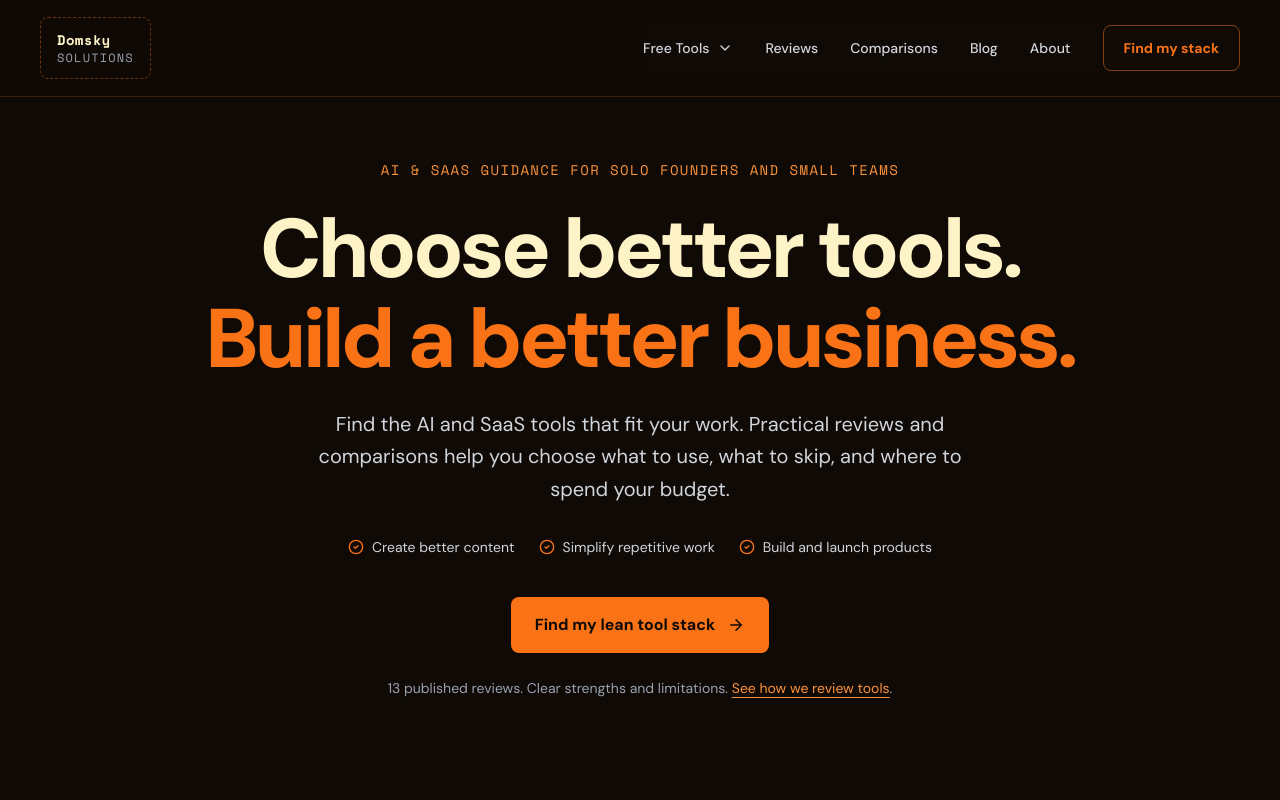
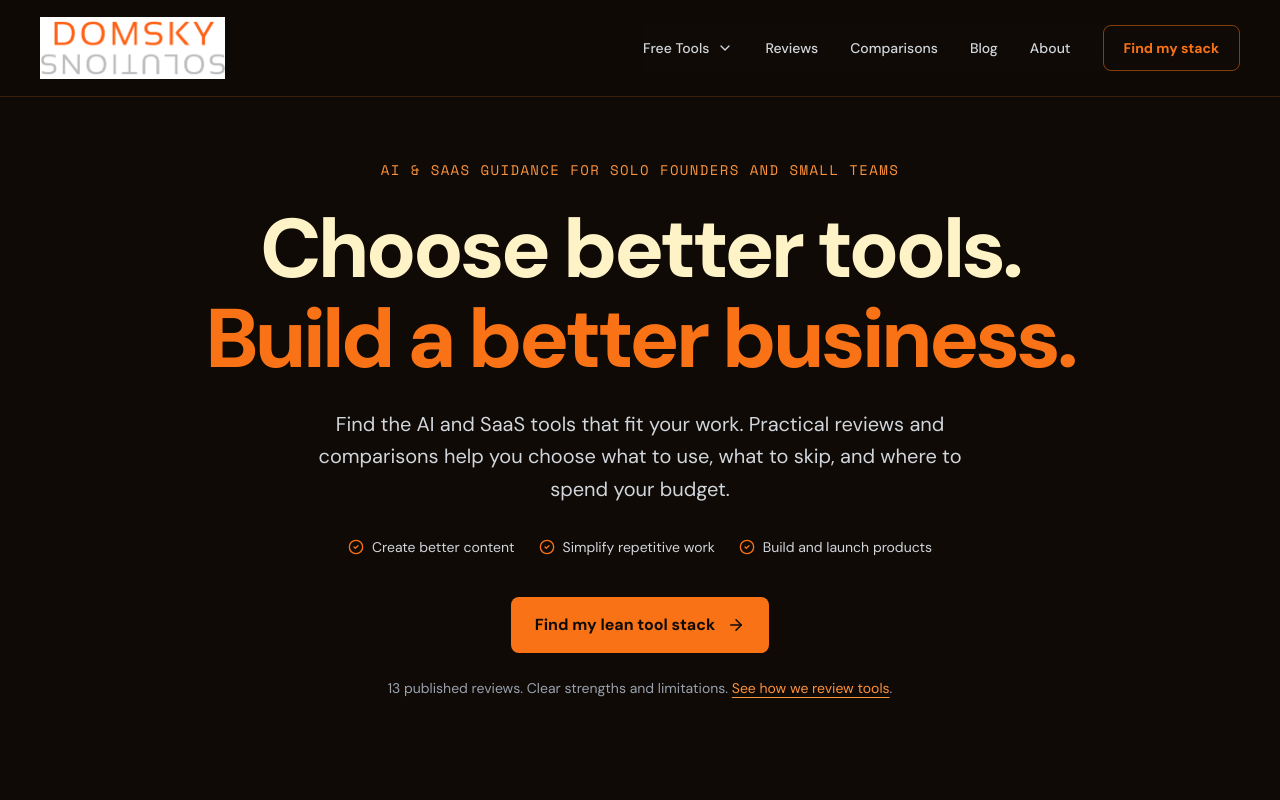
Before and after one commit to domskysolutions-collab/domskysolutions.com, a React (Vite) app: page / in a window 1280 px wide. Shown: the top 800 px of the page. Built offline with nearby package versions, Linux system fonts and the light colour scheme.

Commit message:
Replace navbar placeholder with supplied Domsky logo

```diff
--- a/src/components/Navbar.tsx
+++ b/src/components/Navbar.tsx
@@ -15,7 +15,9 @@ export const Navbar = () => {
   return <nav aria-label="Main navigation" className="fixed inset-x-0 top-0 z-50 bg-brand-bg/95 backdrop-blur-md border-b border-brand-border" onKeyDown={event=>{if(event.key==='Escape'){if(toolsOpen){setToolsOpen(false);toolsButton.current?.focus();}else{setOpen(false);menuButton.current?.focus();}}}}>
     <div className="max-w-7xl mx-auto px-6 lg:px-10">
       <div className="flex items-center justify-between gap-10 min-h-24">
-        <Link to="/" aria-label="Domsky Solutions home" className="shrink-0 rounded-lg border border-dashed border-brand-cyan/40 px-4 py-3 text-white font-mono text-sm font-bold tracking-wide">Domsky<span className="block text-xs text-gray-400 font-normal tracking-widest">SOLUTIONS</span></Link>
+        <Link to="/" aria-label="Domsky Solutions home" className="shrink-0 rounded-sm focus-visible:outline-2 focus-visible:outline-offset-4 focus-visible:outline-brand-cyan">
+          <img src="/images/domsky-logo.png" alt="Domsky Solutions" width={371} height={126} className="block w-[160px] sm:w-[185px] h-auto object-contain" />
+        </Link>
         <button ref={menuButton} type="button" className="lg:hidden p-3 text-white" aria-label={open?'Close navigation':'Open navigation'} aria-expanded={open} aria-controls="primary-navigation" onClick={()=>setOpen(!open)}>{open?<X/>:<Menu/>}</button>
         <div id="primary-navigation" className={`${open?'flex':'hidden'} lg:flex flex-col lg:flex-row lg:items-center gap-2 lg:gap-8 absolute lg:static top-full left-0 right-0 p-6 lg:p-0 bg-brand-bg max-h-[calc(100dvh-96px)] overflow-y-auto lg:overflow-visible border-b lg:border-0 border-brand-border`}>
           <div className="relative" onBlur={e=>{if(!e.currentTarget.contains(e.relatedTarget as Node))setToolsOpen(false);}}>
```
Also changed, not shown: public/images/domsky-logo.png.
